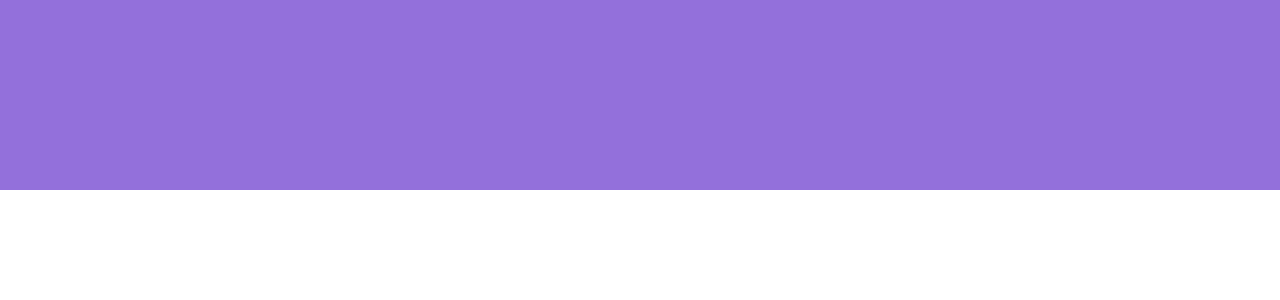
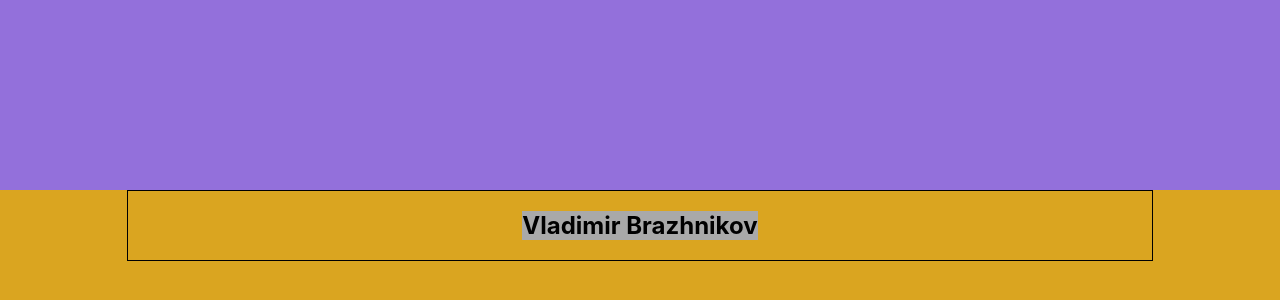
Before and after one commit to cros6y6raga/portfolio, a React (Create React App) app: page / in a window 1280 px wide. Shown: the part 3890-4190 px from the top of the page. Before the commit the page ends 4080 px from the top, so only its background shows below. Built offline with nearby package versions, Linux system fonts and the light colour scheme.

Commit message:
Created footer

```diff
--- a/src/App.tsx
+++ b/src/App.tsx
@@ -6,6 +6,7 @@ import Skills from "./skills/Skills";
 import Works from "./works/Works";
 import Options from "./options/Options";
 import Contacts from "./contacts/Contacts";
+import Footer from "./footer/Footer";
 
 function App() {
     return (
@@ -16,6 +17,7 @@ function App() {
             <Works/>
             <Options/>
             <Contacts/>
+            <Footer/>
         </div>
     );
 }
--- /dev/null
+++ b/src/footer/Footer.module.css
@@ -0,0 +1,13 @@
+.footerBlock {
+    min-height: 100vh;
+    background-color: goldenrod;
+}
+
+.footerContainer {
+    flex-direction: column;
+    justify-content: flex-start;
+}
+
+.title {
+    background-color: darkgrey;
+}
--- /dev/null
+++ b/src/footer/Footer.tsx
@@ -0,0 +1,15 @@
+import React from 'react';
+import style from "../footer/Footer.module.css";
+import styleContainer from "../common/styles/Container.module.css";
+
+function Footer() {
+    return (
+        <div className={style.footerBlock}>
+            <div className={`${styleContainer.container} ${style.footerContainer}`}>
+                <h2 className={style.title}>Vladimir Brazhnikov</h2>
+            </div>
+        </div>
+    );
+}
+
+export default Footer;
```
